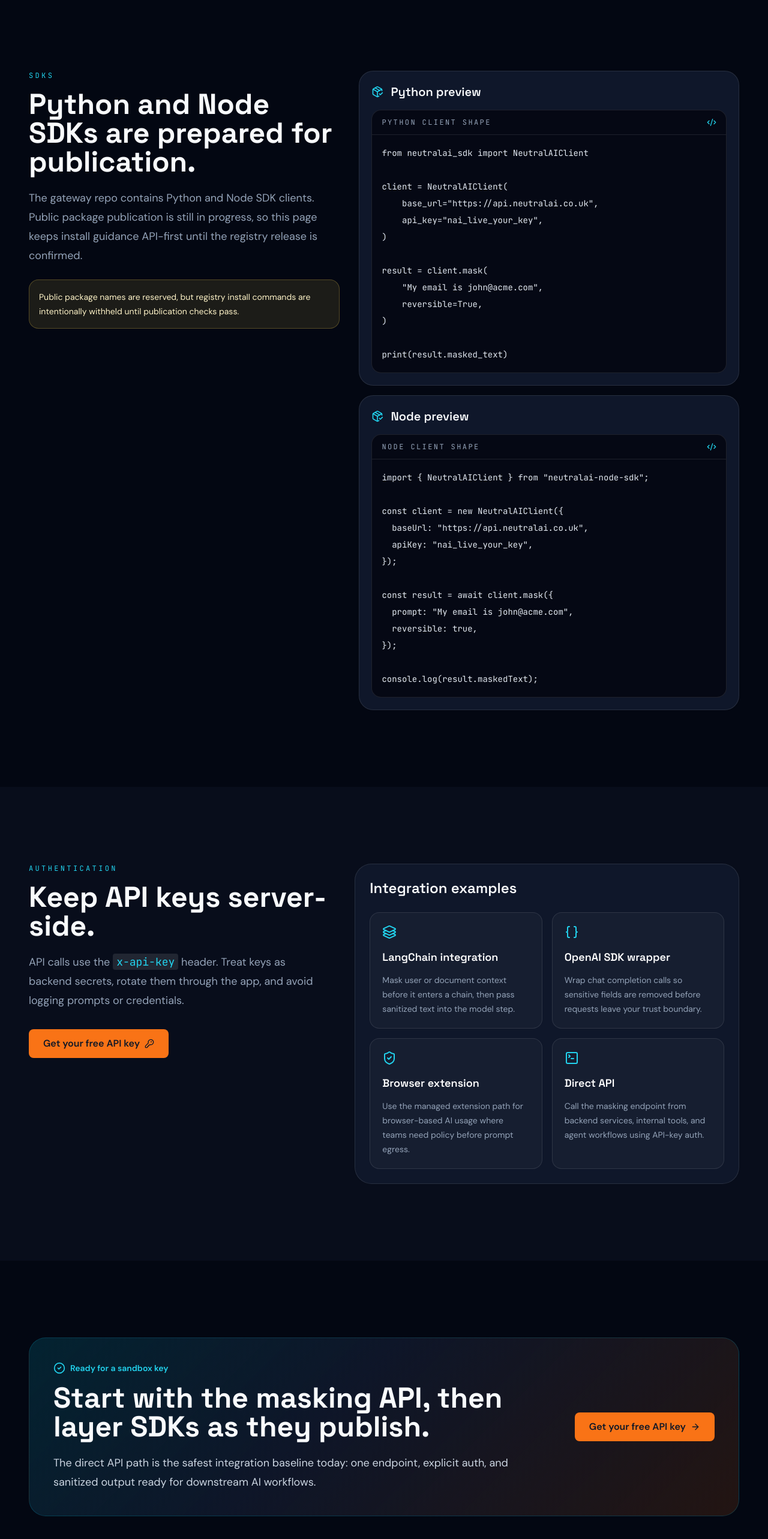
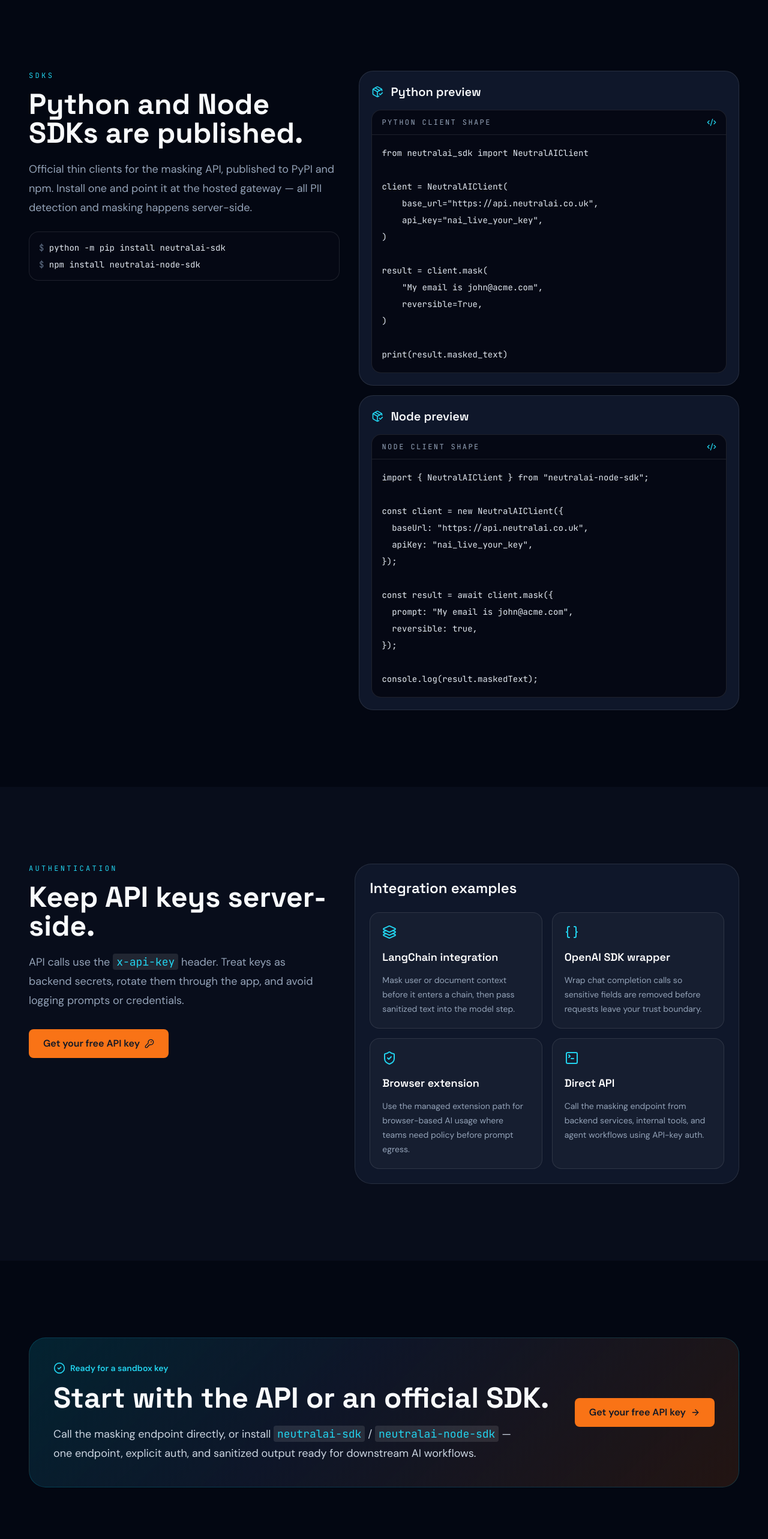
Before and after one commit to nazifsohtaoglu/neutralai-website, a Next.js app: page /developers in a window 1280 px wide. Shown: the part 1433-3999 px from the top of the page at 60% size. Built offline with nearby package versions, Linux system fonts and the light colour scheme; no server answers.

Commit message:
feat(developers): show public SDK install commands now that packages are live
neutralai-sdk (PyPI) and neutralai-node-sdk (npm) are published, so the
/developers page drops the 'publication in progress / install withheld'
copy and shows pip install / npm install directly.

```diff
--- a/app/developers/page.tsx
+++ b/app/developers/page.tsx
@@ -17,14 +17,14 @@
 export const metadata: Metadata = {
   title: 'Developers',
   description:
-    'Build with NeutralAI Gateway using the masking API, API-key authentication, SDK package roadmap, and integration examples for regulated AI workflows.',
+    'Build with NeutralAI Gateway using the masking API, API-key authentication, the official Python and Node SDKs, and integration examples for regulated AI workflows.',
   alternates: {
     canonical: '/developers',
   },
   openGraph: {
     title: 'NeutralAI Developers',
     description:
-      'Quickstart guides, API reference links, SDK status, and integration patterns for masking sensitive data before AI prompt egress.',
+      'Quickstart guides, API reference links, official Python and Node SDKs, and integration patterns for masking sensitive data before AI prompt egress.',
     url: `${siteConfig.url}/developers`,
   },
 }
@@ -195,12 +195,13 @@
           <div className="grid gap-8 lg:grid-cols-[0.9fr_1.1fr] lg:items-start">
             <div className="min-w-0">
               <p className="font-mono text-xs uppercase tracking-[0.28em] text-primary-light">SDKs</p>
-              <h2 className="mt-4 font-heading text-3xl font-bold md:text-5xl">Python and Node SDKs are prepared for publication.</h2>
+              <h2 className="mt-4 font-heading text-3xl font-bold md:text-5xl">Python and Node SDKs are published.</h2>
               <p className="mt-5 text-lg leading-8 text-slate-400">
-                The gateway repo contains Python and Node SDK clients. Public package publication is still in progress, so this page keeps install guidance API-first until the registry release is confirmed.
+                Official thin clients for the masking API, published to PyPI and npm. Install one and point it at the hosted gateway — all PII detection and masking happens server-side.
               </p>
-              <div className="mt-6 rounded-2xl border border-amber-300/25 bg-amber-300/10 p-4 text-sm leading-6 text-amber-100">
-                Public package names are reserved, but registry install commands are intentionally withheld until publication checks pass.
+              <div className="mt-6 space-y-2 rounded-2xl border border-white/10 bg-[#050814] p-4 font-mono text-sm text-slate-200">
+                <p><span className="select-none text-slate-500">$ </span>python -m pip install neutralai-sdk</p>
+                <p><span className="select-none text-slate-500">$ </span>npm install neutralai-node-sdk</p>
               </div>
             </div>
 
@@ -263,9 +264,9 @@
                   <CheckCircle2 className="h-5 w-5" />
                   Ready for a sandbox key
                 </div>
-                <h2 className="mt-4 font-heading text-3xl font-bold md:text-5xl">Start with the masking API, then layer SDKs as they publish.</h2>
+                <h2 className="mt-4 font-heading text-3xl font-bold md:text-5xl">Start with the API or an official SDK.</h2>
                 <p className="mt-5 max-w-3xl text-lg leading-8 text-slate-300">
-                  The direct API path is the safest integration baseline today: one endpoint, explicit auth, and sanitized output ready for downstream AI workflows.
+                  Call the masking endpoint directly, or install <code className="rounded bg-white/10 px-1.5 py-0.5 text-primary-light">neutralai-sdk</code> / <code className="rounded bg-white/10 px-1.5 py-0.5 text-primary-light">neutralai-node-sdk</code> — one endpoint, explicit auth, and sanitized output ready for downstream AI workflows.
                 </p>
               </div>
               <Link href={siteConfig.signupUrl} className="btn btn-cta w-full px-6 py-4 sm:w-auto">
```
